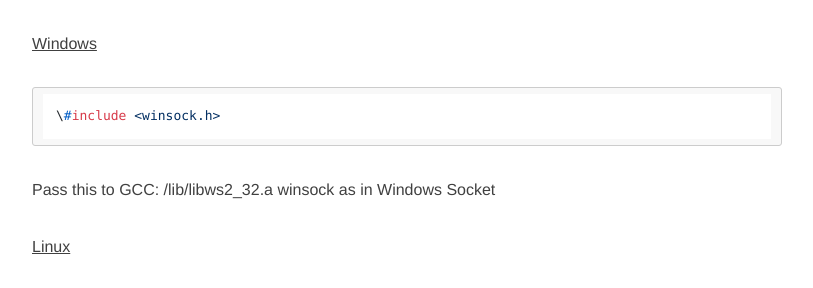
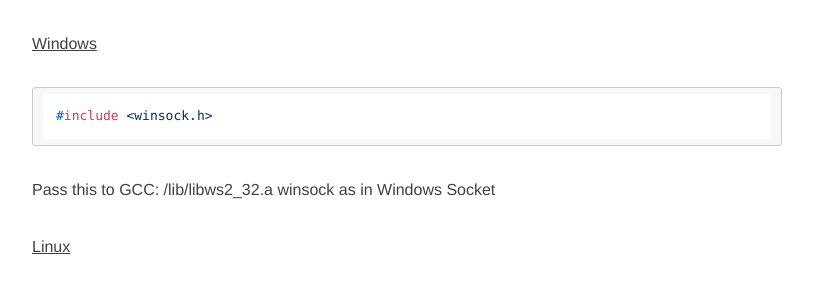
Before and after one commit to Chufan1990/Chufan1990.github.io, a Jekyll site: the page built from _posts/2017-10-31-cpp-Socket.md, in a window 1280 px wide and 900 px high, scrolled down 605 px. Shown: the part 152-440 px from the top of the window, without its empty margins (233-1046 px from the left). Built offline with Jekyll 4.4.1, drawn with Linux system fonts in a browser that asks for light colours; nearby versions of some CDN libraries; comment, search, counter and statistics services are not loaded.

Commit message:
2017-10-31

````diff
--- a/_posts/2017-10-31-cpp-Socket.md
+++ b/_posts/2017-10-31-cpp-Socket.md
@@ -17,8 +17,8 @@ First you'll need to include the appropriate header files for sockets.
 
 <u>Windows</u>
 
-```cpp
-\#include <winsock.h>
+```c++
+#include <winsock.h>
 ```
 
 Pass this to GCC: /lib/libws2_32.a
````
